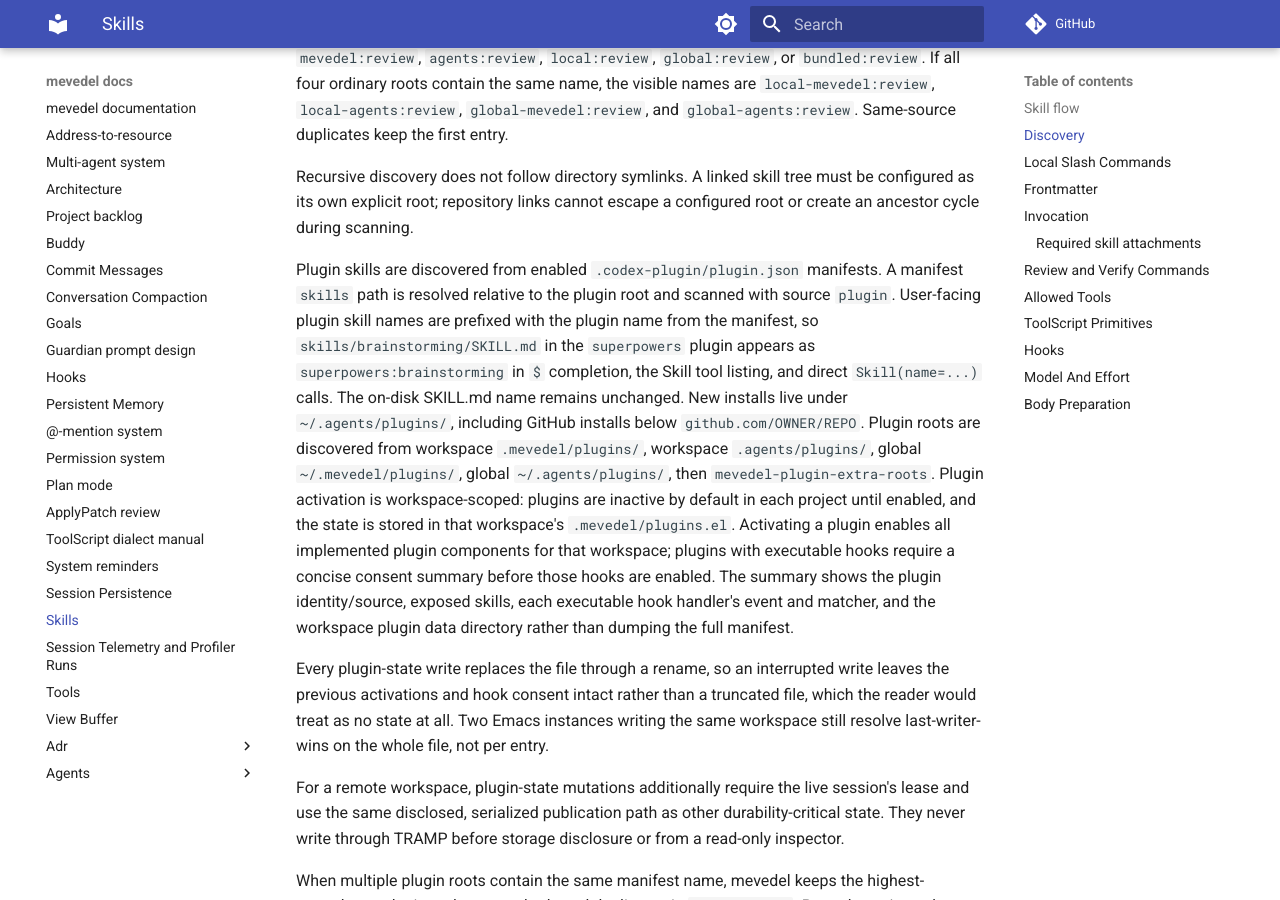
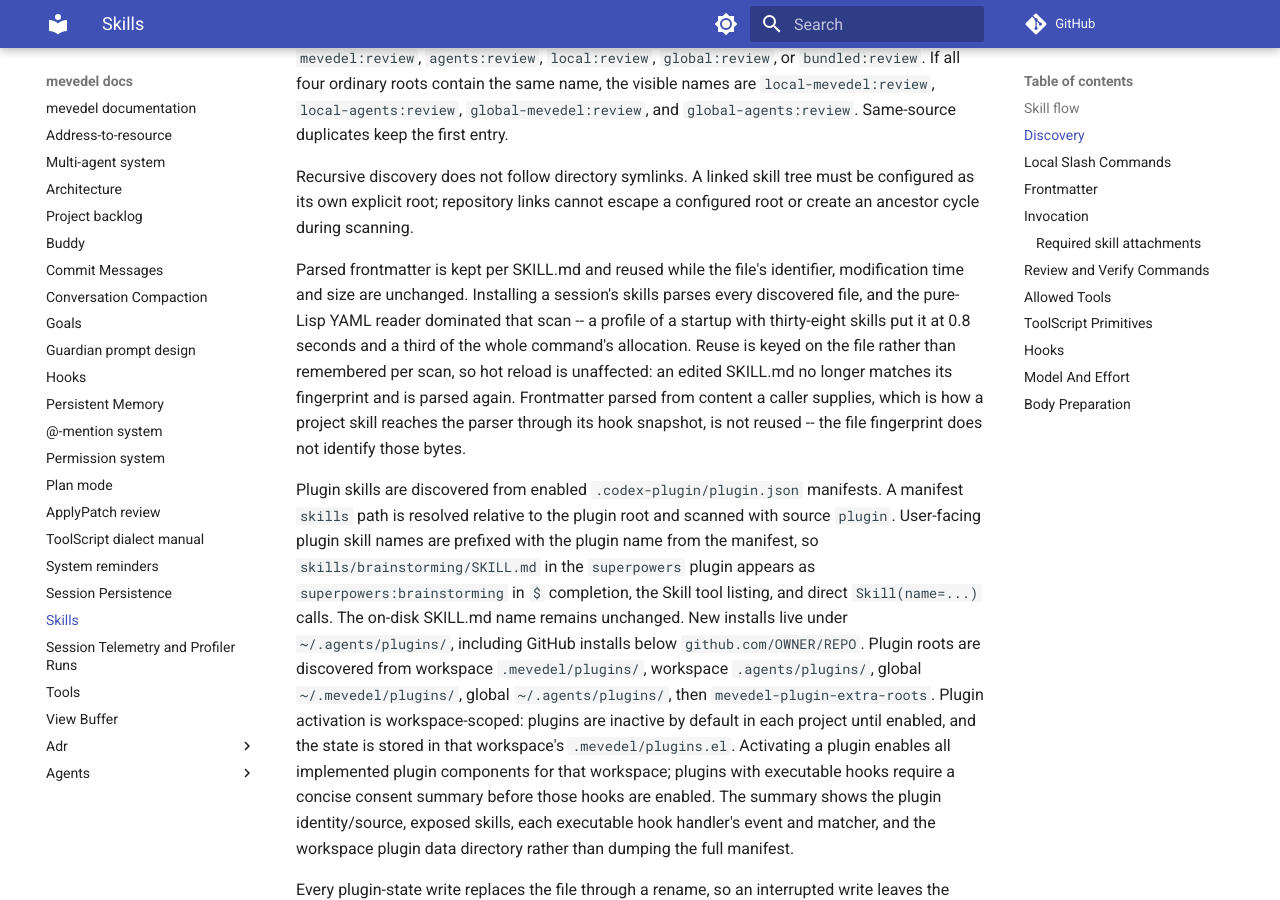
Before and after one commit to FrauH0lle/mevedel, an MkDocs documentation site: the page built from docs/skills.md, in a window 1280 px wide and 900 px high, scrolled down 2043 px. Built offline with MkDocs 1.6.1 and Material for MkDocs 9.7.7, drawn with Linux system fonts in a browser that asks for light colours; comment, search, counter and statistics services are not loaded.

Commit message:
perf(skills): Reuse parsed SKILL.md frontmatter by file fingerprint
Installing a session's skills parses every discovered SKILL.md, and the
pure-Lisp YAML reader dominated that scan: a profile of a startup with 38
skills put it at 0.8 seconds and a third of the whole command's
allocation, which is also most of its GC.  A full scan now costs 0.91
seconds cold and 0.084 seconds once the files are unchanged.

* mevedel-skills-core.el (mevedel-skills--frontmatter-cache)
(mevedel-skills--parse-frontmatter): Reuse a file's previous parse while
its identifier, modification time and size are unchanged.  Keying on the
file rather than remembering per scan leaves hot reload intact: an edited
SKILL.md no longer matches its fingerprint and is parsed again.  The
plist is copied out, because `mevedel-skills--build-skill' puts the
description fallback into its result.  Content a caller supplies, which
is how a project skill reaches the parser through its hook snapshot, is
parsed uncached -- the file fingerprint does not identify those bytes.

(mevedel-skills--parse-frontmatter-1): New.  The former body, unchanged.

* test/test-mevedel-skills-core.el (mevedel-skills--parse-frontmatter):
Count calls into the YAML reader to assert that an unchanged file reaches
it zero times and an edited one reaches it again, and cover both the
copied result and the uncached content path.

* docs/skills.md: Record the reuse and its hot-reload consequence.

This removes the cost of every scan after the first in an Emacs session
-- a second session, a fork, a hot-reload rescan, a plugin toggle -- but
not the first.  A startup performs exactly one scan, so a cold `mevedel'
still pays the full parse.  Replacing the YAML reader for the flat
frontmatter subset is what would cut that, and the allocation with it.

```diff
--- a/docs/skills.md
+++ b/docs/skills.md
@@ -66,6 +66,17 @@ duplicates keep the first entry.
 Recursive discovery does not follow directory symlinks.  A linked skill tree
 must be configured as its own explicit root; repository links cannot escape a
 configured root or create an ancestor cycle during scanning.
+
+Parsed frontmatter is kept per SKILL.md and reused while the file's
+identifier, modification time and size are unchanged. Installing a session's
+skills parses every discovered file, and the pure-Lisp YAML reader dominated
+that scan -- a profile of a startup with thirty-eight skills put it at 0.8
+seconds and a third of the whole command's allocation. Reuse is keyed on the
+file rather than remembered per scan, so hot reload is unaffected: an edited
+SKILL.md no longer matches its fingerprint and is parsed again. Frontmatter
+parsed from content a caller supplies, which is how a project skill reaches
+the parser through its hook snapshot, is not reused -- the file fingerprint
+does not identify those bytes.
 
 Plugin skills are discovered from enabled `.codex-plugin/plugin.json`
 manifests. A manifest `skills` path is resolved relative to the plugin
```
Also changed, not shown: 7 other files.
